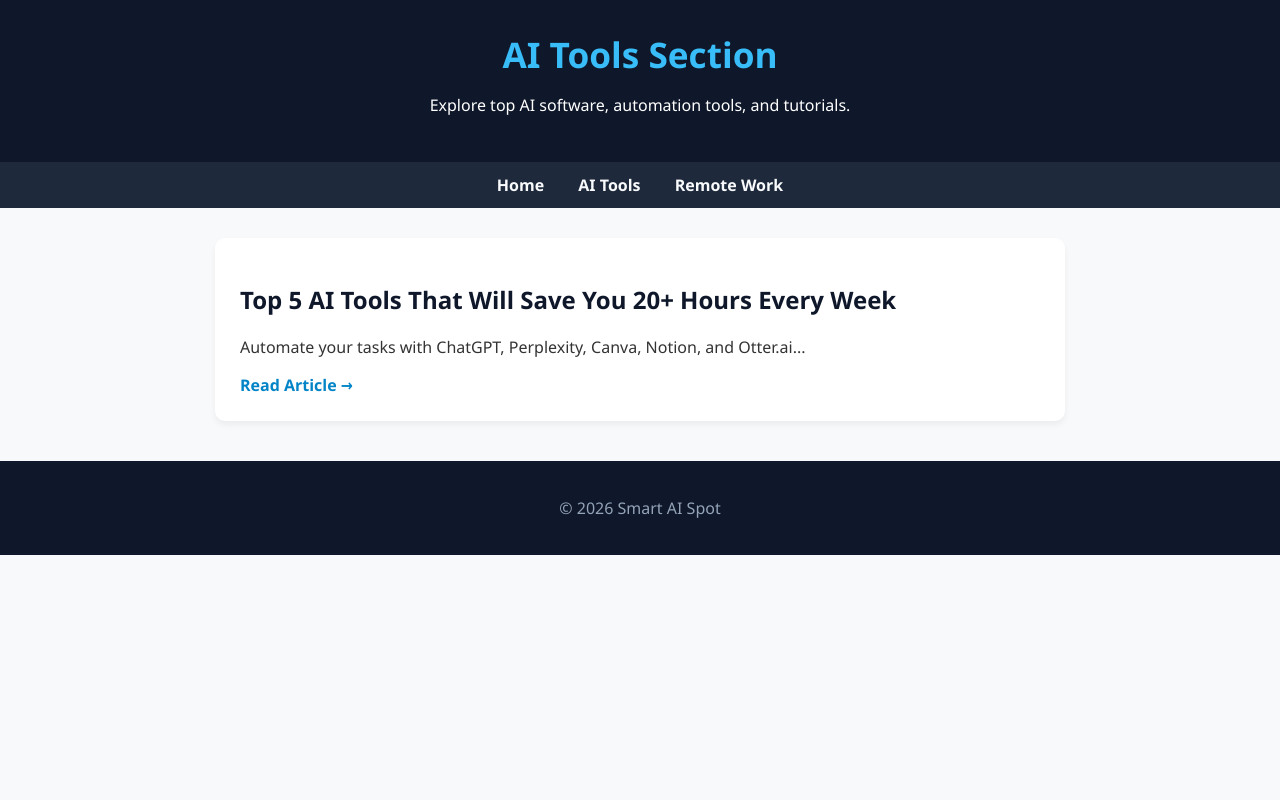
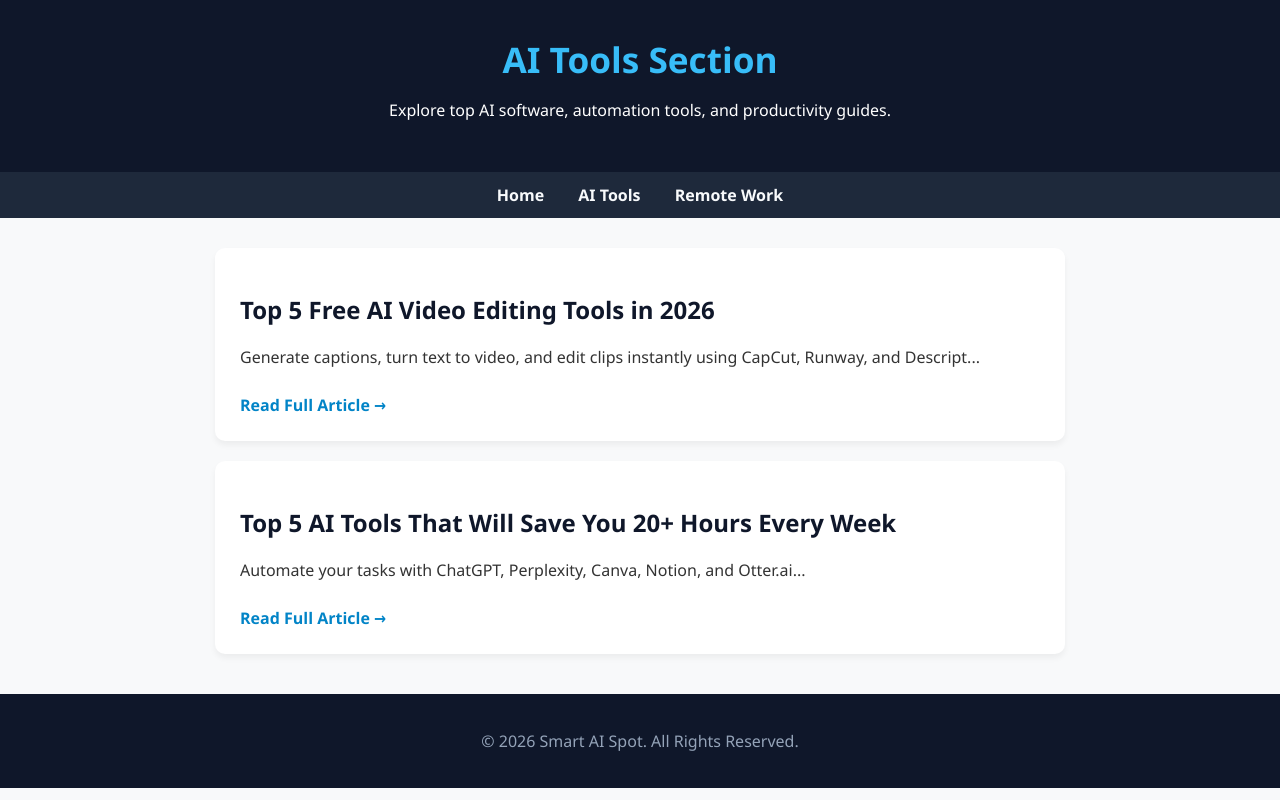
Before and after one commit to smartaispot/smartaispot.github.io, a plain HTML site: page aitools.html in a window 1280 px wide. Drawn offline with Linux system fonts and the light colour scheme.

Commit message:
Update aitools.html

```diff
--- a/aitools.html
+++ b/aitools.html
@@ -3,11 +3,11 @@
 <head>
     <meta charset="UTF-8">
     <meta name="viewport" content="width=device-width, initial-scale=1.0">
-    <title>AI Tools & Guides - Smart AI Spot</title>
+    <title>AI Tools - Smart AI Spot</title>
     <link rel="icon" href="favicon.png" type="image/png">
     <style>
         body { font-family: 'Segoe UI', Tahoma, Geneva, Verdana, sans-serif; margin: 0; padding: 0; background-color: #f8f9fa; color: #333; }
-        header { background: #0f172a; color: white; text-align: center; padding: 30px 20px; }
+        header { background: #0f172a; color: white; text-align: center; padding: 35px 20px; }
         header h1 { margin: 0; font-size: 2.2rem; color: #38bdf8; }
         nav { background: #1e293b; text-align: center; padding: 12px; }
         nav a { color: #f8fafc; margin: 0 15px; text-decoration: none; font-weight: 600; }
@@ -16,14 +16,14 @@
         .card { background: white; border-radius: 10px; padding: 25px; box-shadow: 0 4px 6px rgba(0,0,0,0.05); margin-bottom: 20px; }
         .card h2 a { color: #0f172a; text-decoration: none; }
         .card h2 a:hover { color: #0284c7; }
-        .read-more { color: #0284c7; font-weight: bold; text-decoration: none; }
+        .read-more { color: #0284c7; font-weight: bold; text-decoration: none; display: inline-block; margin-top: 10px; }
         footer { text-align: center; padding: 20px; background: #0f172a; color: #94a3b8; margin-top: 40px; }
     </style>
 </head>
 <body>
     <header>
         <h1>AI Tools Section</h1>
-        <p>Explore top AI software, automation tools, and tutorials.</p>
+        <p>Explore top AI software, automation tools, and productivity guides.</p>
     </header>
     <nav>
         <a href="index.html">Home</a>
@@ -32,13 +32,19 @@
     </nav>
     <div class="container">
         <div class="card">
+            <h2><a href="blog3.html">Top 5 Free AI Video Editing Tools in 2026</a></h2>
+            <p>Generate captions, turn text to video, and edit clips instantly using CapCut, Runway, and Descript...</p>
+            <a href="blog3.html" class="read-more">Read Full Article →</a>
+        </div>
+
+        <div class="card">
             <h2><a href="blog2.html">Top 5 AI Tools That Will Save You 20+ Hours Every Week</a></h2>
             <p>Automate your tasks with ChatGPT, Perplexity, Canva, Notion, and Otter.ai...</p>
-            <a href="blog2.html" class="read-more">Read Article →</a>
+            <a href="blog2.html" class="read-more">Read Full Article →</a>
         </div>
     </div>
     <footer>
-        <p>&copy; 2026 Smart AI Spot</p>
+        <p>&copy; 2026 Smart AI Spot. All Rights Reserved.</p>
     </footer>
 </body>
 </html>
```
